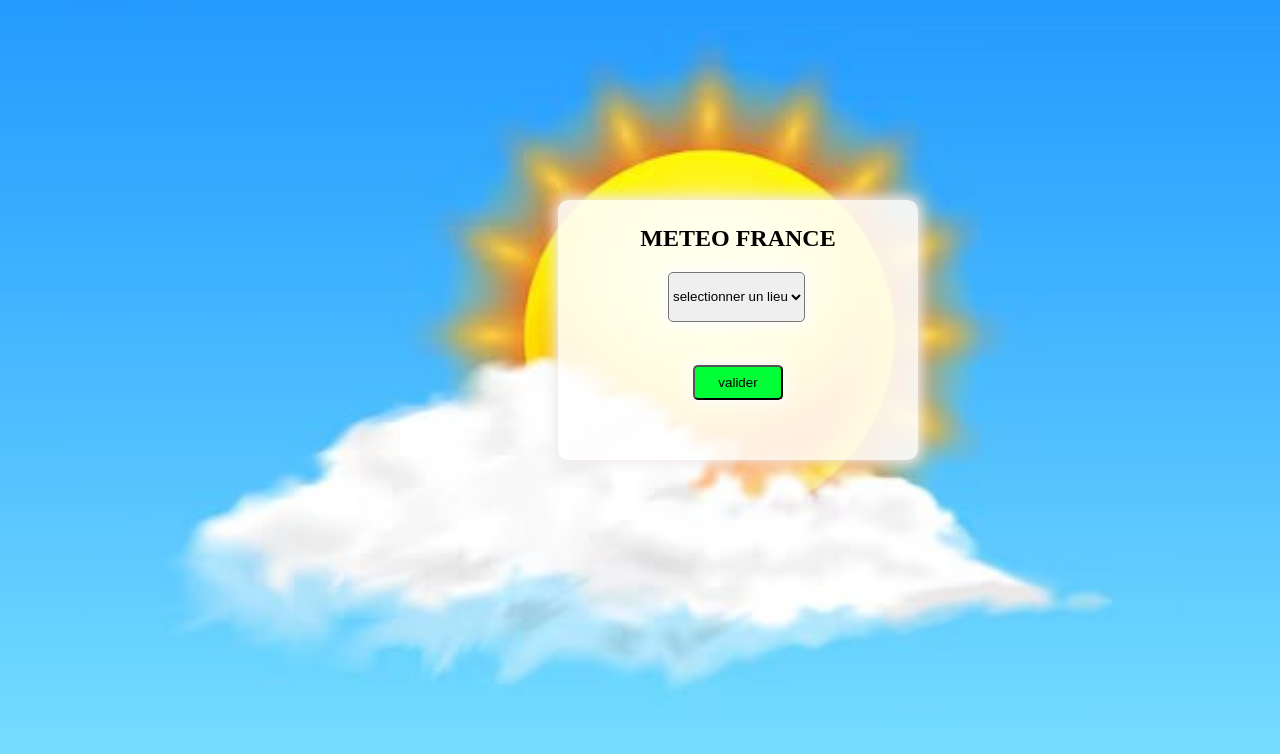
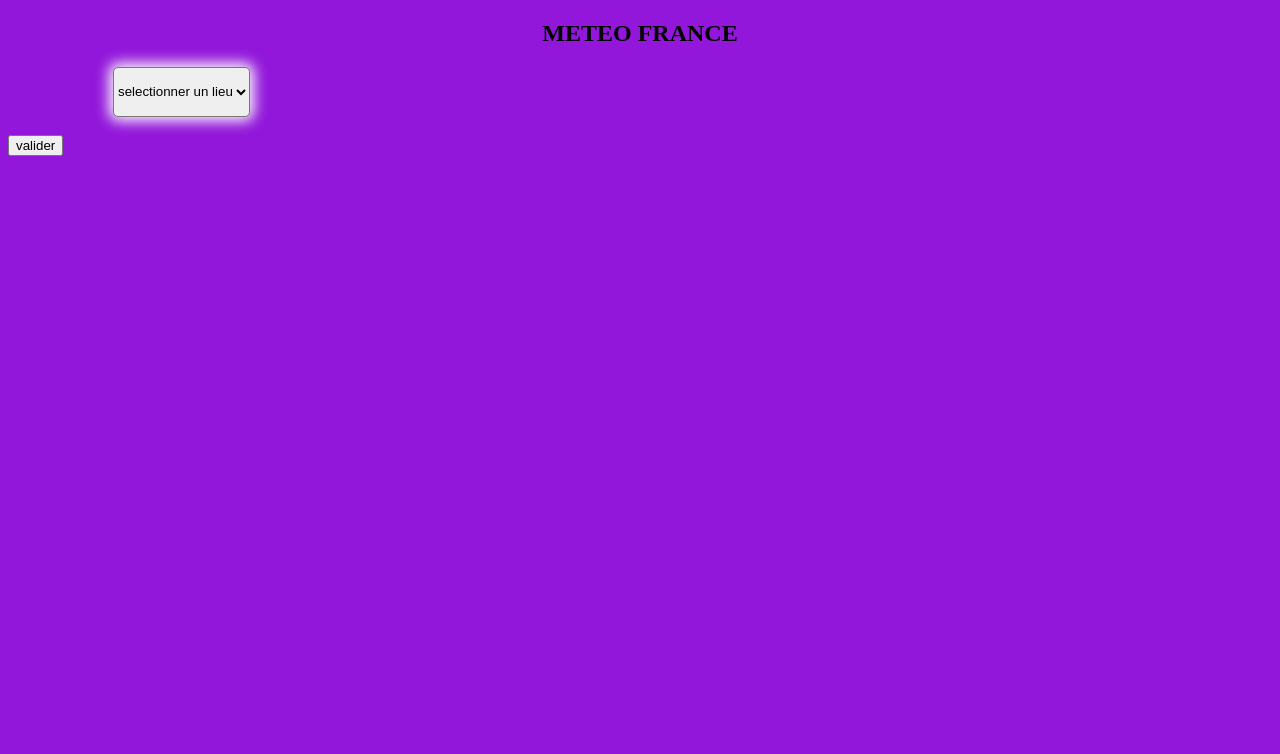
Before and after one commit to mohamedhnju/mohamedhnju, a plain HTML site: page index.html in a window 1280 px wide. Drawn offline with Linux system fonts and the light colour scheme.

Commit message:
Update style.css

```diff
--- a/style.css
+++ b/style.css
@@ -1,18 +1,21 @@
-body {
-    background-image: url(icone-meteo-realiste-moderne-symbole-meteorologie-fond-bleu-illustration-vectorielle-couleur-pour_248627-3730.jpg);
-        background-size: cover;
-        background-repeat: no-repeat;
-        background-position: center;
-    min-height: 100vh;
+body{background-color: #9217da;}
+
+
+
+
+
+#container {height: 500px;
+    display: flex;
+    justify-content: center;
+    align-items: center;
+
 }
-section{ height: 250px;
-    background:#ffffffe0;
+#flexbox{ height: 250px;
     width: 350px;
+    background: #fffaff;;
     border-radius: 10px;
     padding: 5px;
-margin-left: 550px;
 position: absolute; /* ou fixed */
-  top: 200px; /* ajuste cette valeur pour le décaler vers le bas */
 box-shadow: 0 0 14px 4px #f1ebeb;
 }
 
@@ -24,16 +27,7 @@
     margin-left: 105px;
 }
 
-button{
-    margin-left: 130px;
-    height: 35px;
-    width: 60px;
-    margin-top: 25px;
-    background-color: #00ff37;
-    border-radius: 5px;
-    width: 90px;
-    box-shadow: 0 0 14px 4px #fcfcfc;
-}
+
 #lieu{
     border-radius: 5px;
     height: 50px;
```
